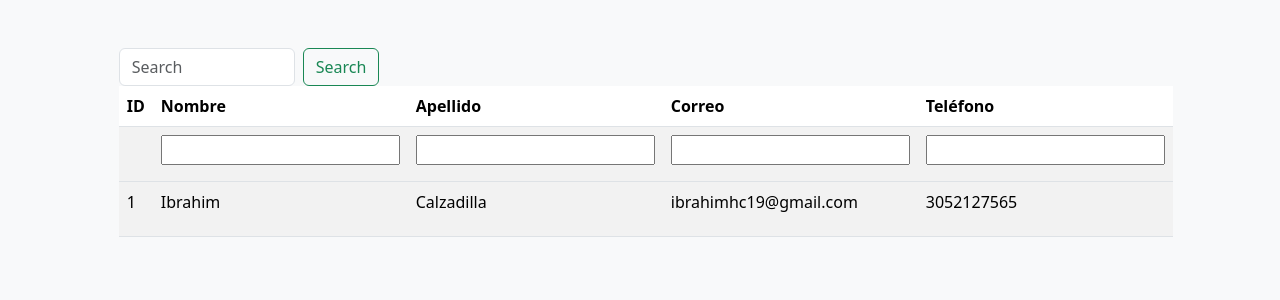
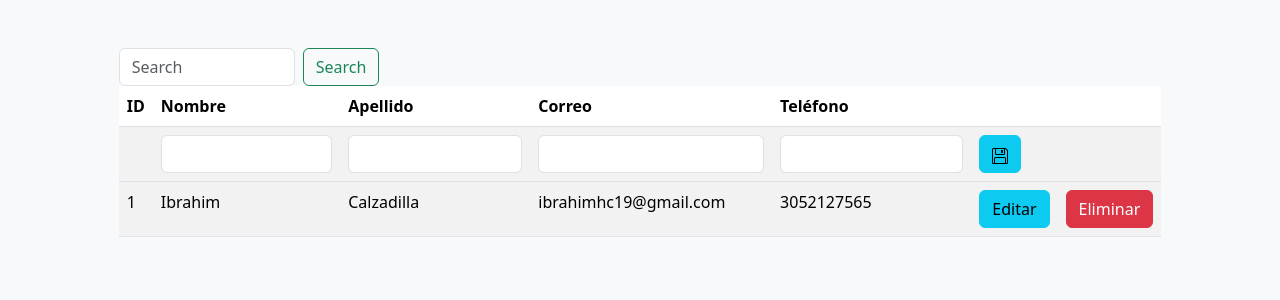
Before and after one commit to ibrahimhc19/CRUD2, a PHP site: page / in a window 1280 px wide. Shown: the top 300 px of the page. Run offline with PHP 8.4, Linux system fonts and the light colour scheme; data comes from the database, SQL or seed files in the repository.

Commit message:
clases input bootstrap

```diff
--- a/index.php
+++ b/index.php
@@ -49,10 +49,10 @@
           </thead>
           <tr>
             <th scope="col"><input type="hidden"></th>
-            <th scope="col"><input type="text"></th>
-            <th scope="col"><input type="text"></th>
-            <th scope="col"><input type="email"></th>
-            <th scope="col"><input type="tel"></th>
+            <th scope="col"><input class="form-control" type="text"></th>
+            <th scope="col"><input class="form-control" type="text"></th>
+            <th scope="col"><input class="form-control" type="email"></th>
+            <th scope="col"><input class="form-control" type="tel"></th>
             <th scope="col"><a><button class="btn btn-info"><svg xmlns="http://www.w3.org/2000/svg"  height="16" fill="currentColor" class="bi bi-floppy" viewBox="0 0 16 16">
                     <path d="M11 2H9v3h2z" />
                     <path d="M1.5 0h11.586a1.5 1.5 0 0 1 1.06.44l1.415 1.414A1.5 1.5 0 0 1 16 2.914V14.5a1.5 1.5 0 0 1-1.5 1.5h-13A1.5 1.5 0 0 1 0 14.5v-13A1.5 1.5 0 0 1 1.5 0M1 1.5v13a.5.5 0 0 0 .5.5H2v-4.5A1.5 1.5 0 0 1 3.5 9h9a1.5 1.5 0 0 1 1.5 1.5V15h.5a.5.5 0 0 0 .5-.5V2.914a.5.5 0 0 0-.146-.353l-1.415-1.415A.5.5 0 0 0 13.086 1H13v4.5A1.5 1.5 0 0 1 11.5 7h-7A1.5 1.5 0 0 1 3 5.5V1H1.5a.5.5 0 0 0-.5.5m3 4a.5.5 0 0 0 .5.5h7a.5.5 0 0 0 .5-.5V1H4zM3 15h10v-4.5a.5.5 0 0 0-.5-.5h-9a.5.5 0 0 0-.5.5z" />
```
